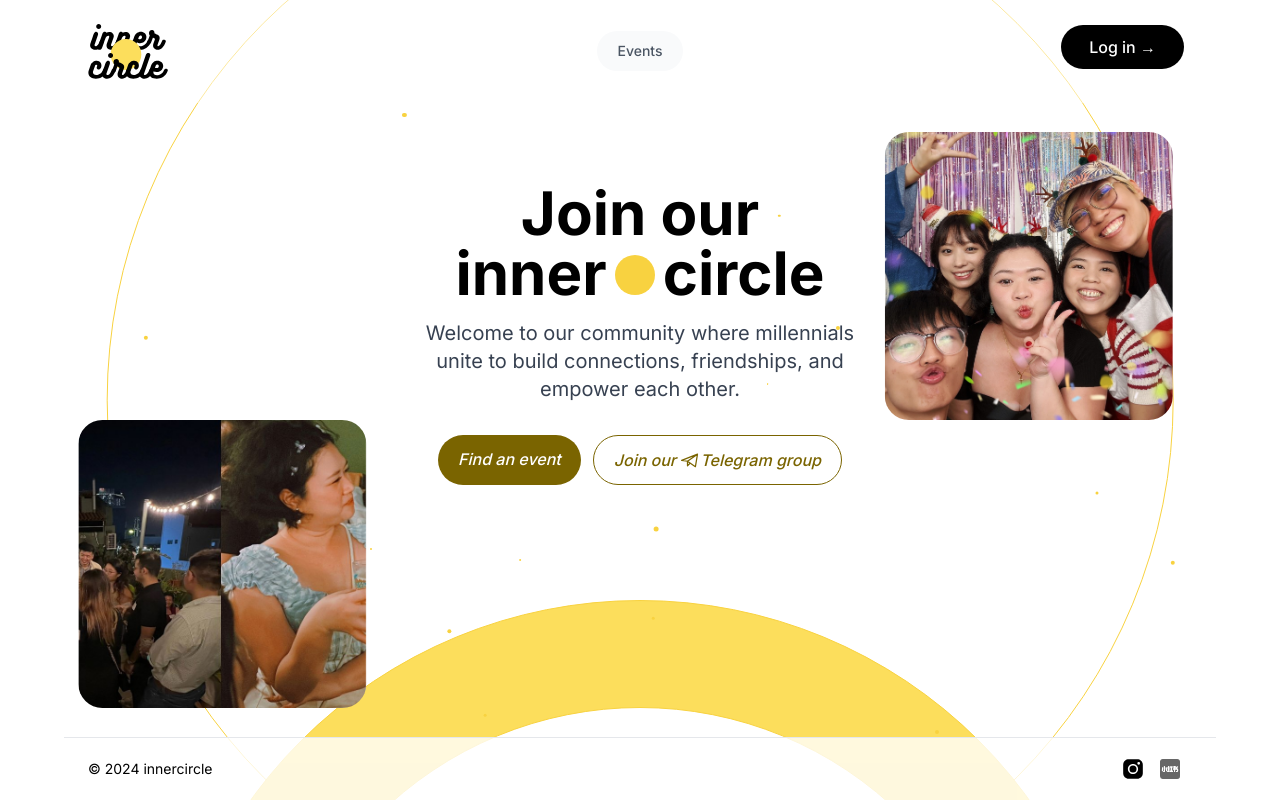
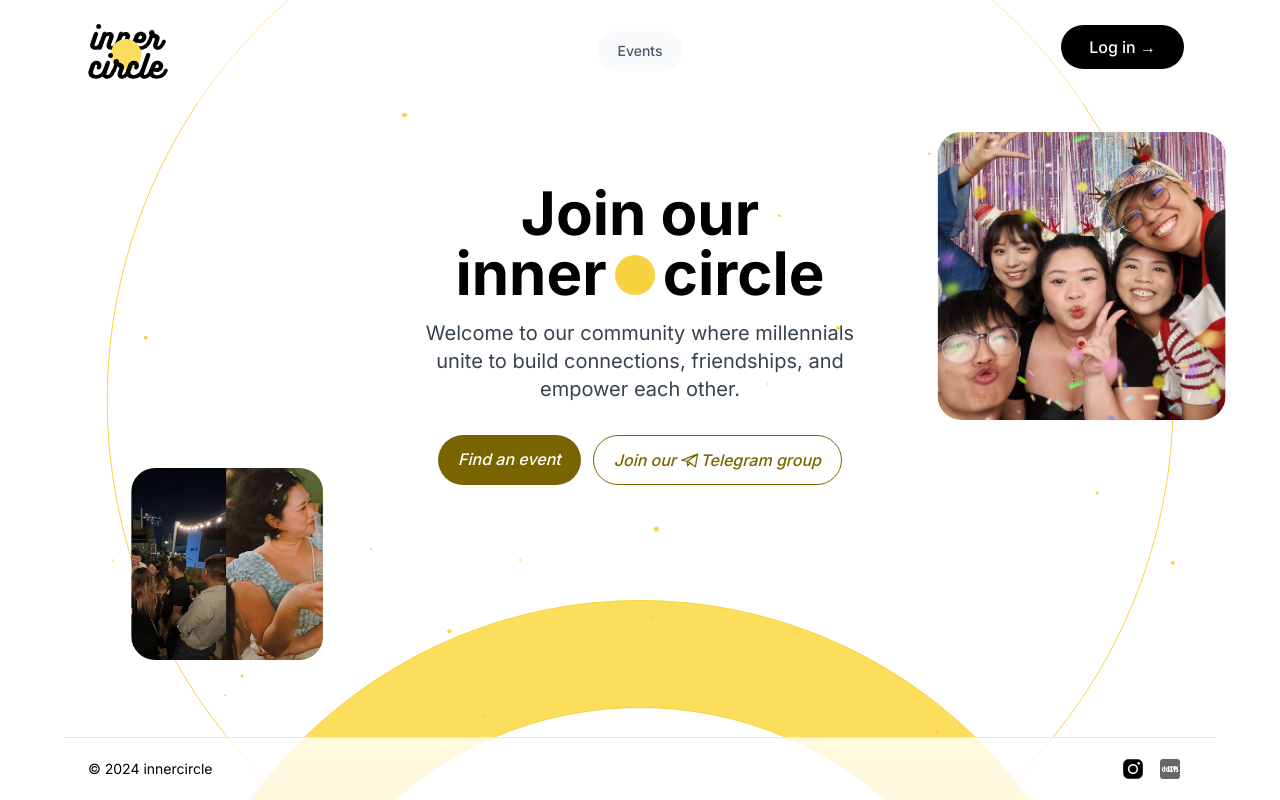
Before and after one commit to manapixels/innercircle, a Next.js app: page / in a window 1280 px wide. Built offline with nearby package versions, Linux system fonts and the light colour scheme; no server answers.

Commit message:
Adjust photo positions

```diff
--- a/src/app/page.tsx
+++ b/src/app/page.tsx
@@ -90,14 +90,14 @@ export default async function HomePage() {
         <Image
           src="/events/background-1.jpg"
           alt="background"
-          className="w-1/4 transform translate-y-2/4 -translate-x-[95%] rounded-3xl aspect-square"
+          className="w-1/6 transform translate-y-3/4 -translate-x-[140%] rounded-3xl aspect-square"
           width={300}
           height={300}
         />
         <Image
           src="/events/background-2.jpg"
           alt="background"
-          className="w-1/4 transform -translate-y-2/4 translate-x-[85%] rounded-3xl aspect-square"
+          className="w-3/12 transform -translate-y-2/4 translate-x-[120%] rounded-3xl aspect-square"
           width={300}
           height={300}
         />
```
